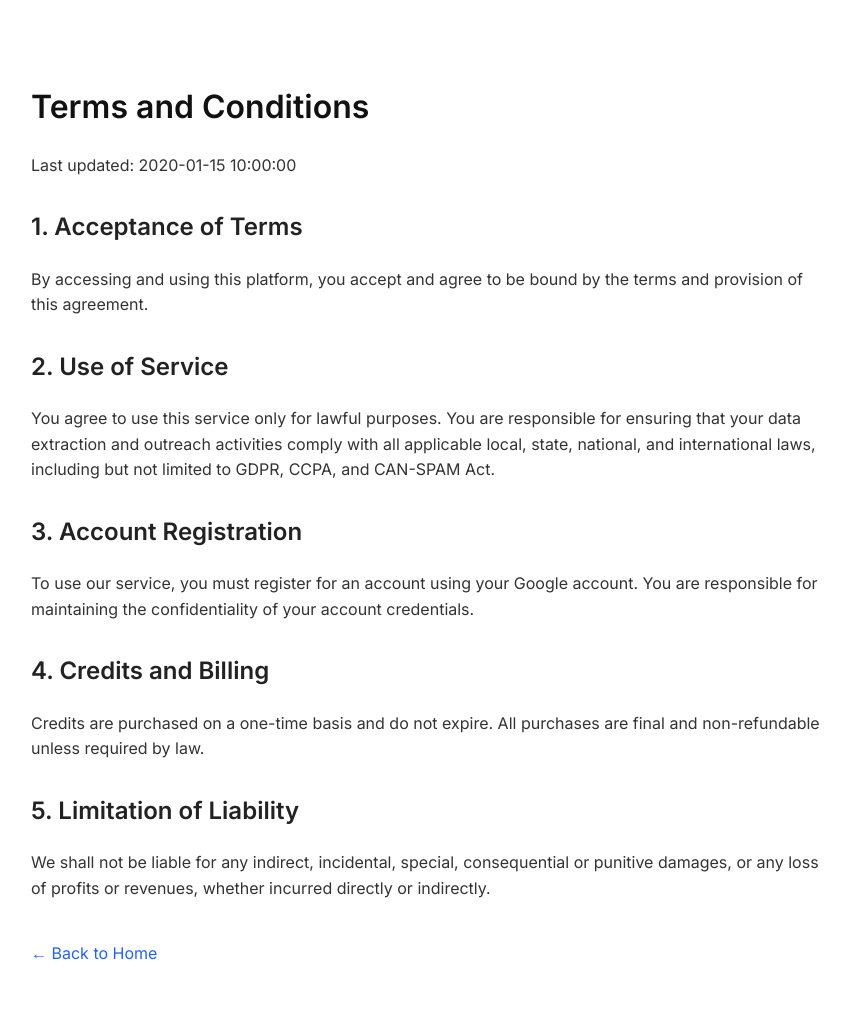
After one commit to Stalzyz/gram, a FastAPI app: template dashboard/templates/terms.html in a window 1280 px wide. The commit adds this page. Shown: the whole page, without its empty margins (209-1059 px from the left). Run offline with FastAPI, Linux system fonts and the light colour scheme; the template is opened without the code that fills it: most values are stand-ins (such as "Sample title", 1, 10 or a date in 2020); some libraries are stand-ins or nearby versions.

Commit message:
Dashboard: Dynamic landing page prices, added Terms & Conditions page and checkbox

```diff
--- a/dashboard/app.py
+++ b/dashboard/app.py
@@ -69,8 +69,40 @@ def get_brand_config():
 
 @app.get("/", response_class=HTMLResponse)
 def landing(request: Request):
-    return templates.TemplateResponse("landing.html", {"request": request})
+    settings = {
+        "stripe_starter_price":   store.get_setting("stripe_starter_price",   "1000"),
+        "stripe_pro_price":       store.get_setting("stripe_pro_price",       "4000"),
+        "razorpay_starter_price": store.get_setting("razorpay_starter_price", "80000"),
+        "razorpay_pro_price":     store.get_setting("razorpay_pro_price",     "320000"),
+        "starter_credits":        store.get_setting("starter_credits",        "1,000"),
+        "pro_credits":            store.get_setting("pro_credits",            "5,000"),
+        "free_credits":           store.get_setting("free_credits",           "10"),
+        "brand_name":             store.get_setting("brand_name",             "Pipeline"),
+        "brand_color":            store.get_setting("brand_color",            "#2563eb"),
+        "logo_url":               store.get_setting("logo_url",               ""),
+    }
 
+    # Try using USD first, then INR if stripe is missing.
+    # If neither is set, fallback to default stripe prices.
+    stripe_key = store.get_setting("stripe_secret_key", "")
+    rzp_key = store.get_setting("razorpay_key_id", "")
+
+    if stripe_key or not rzp_key:
+        settings["display_currency"] = "$"
+        settings["display_starter"] = f"{int(settings['stripe_starter_price']) // 100}"
+        settings["display_pro"] = f"{int(settings['stripe_pro_price']) // 100}"
+    else:
+        settings["display_currency"] = "₹"
+        settings["display_starter"] = f"{int(settings['razorpay_starter_price']) // 100}"
+        settings["display_pro"] = f"{int(settings['razorpay_pro_price']) // 100}"
+
+    return templates.TemplateResponse("landing.html", {"request": request, "s": settings})
+
+
+@app.get("/terms", response_class=HTMLResponse)
+def terms(request: Request):
+    from datetime import datetime
+    return templates.TemplateResponse("terms.html", {"request": request, "date": datetime.now().strftime("%B %d, %Y")})
 
 @app.get("/app", response_class=HTMLResponse)
 def index(request: Request):
--- /dev/null
+++ b/dashboard/templates/terms.html
@@ -0,0 +1,39 @@
+<!DOCTYPE html>
+<html lang="en">
+<head>
+  <meta charset="UTF-8">
+  <title>Terms and Conditions</title>
+  <link href="https://fonts.googleapis.com/css2?family=Inter:wght@400;600&display=swap" rel="stylesheet">
+  <style>
+    body { font-family: 'Inter', sans-serif; line-height: 1.6; color: #333; max-width: 800px; margin: 40px auto; padding: 20px; }
+    h1 { color: #111; margin-bottom: 20px; }
+    h2 { margin-top: 30px; color: #222; }
+    p { margin-bottom: 15px; }
+    a { color: #2563eb; text-decoration: none; }
+    a:hover { text-decoration: underline; }
+  </style>
+</head>
+<body>
+  <h1>Terms and Conditions</h1>
+  <p>Last updated: {{ date }}</p>
+
+  <h2>1. Acceptance of Terms</h2>
+  <p>By accessing and using this platform, you accept and agree to be bound by the terms and provision of this agreement.</p>
+
+  <h2>2. Use of Service</h2>
+  <p>You agree to use this service only for lawful purposes. You are responsible for ensuring that your data extraction and outreach activities comply with all applicable local, state, national, and international laws, including but not limited to GDPR, CCPA, and CAN-SPAM Act.</p>
+
+  <h2>3. Account Registration</h2>
+  <p>To use our service, you must register for an account using your Google account. You are responsible for maintaining the confidentiality of your account credentials.</p>
+
+  <h2>4. Credits and Billing</h2>
+  <p>Credits are purchased on a one-time basis and do not expire. All purchases are final and non-refundable unless required by law.</p>
+
+  <h2>5. Limitation of Liability</h2>
+  <p>We shall not be liable for any indirect, incidental, special, consequential or punitive damages, or any loss of profits or revenues, whether incurred directly or indirectly.</p>
+
+  <div style="margin-top: 40px;">
+    <a href="/">&larr; Back to Home</a>
+  </div>
+</body>
+</html>
```
Also changed, not shown: dashboard/templates/index.html (+12 -0 lines), dashboard/templates/landing.html (+8 -9 lines).
